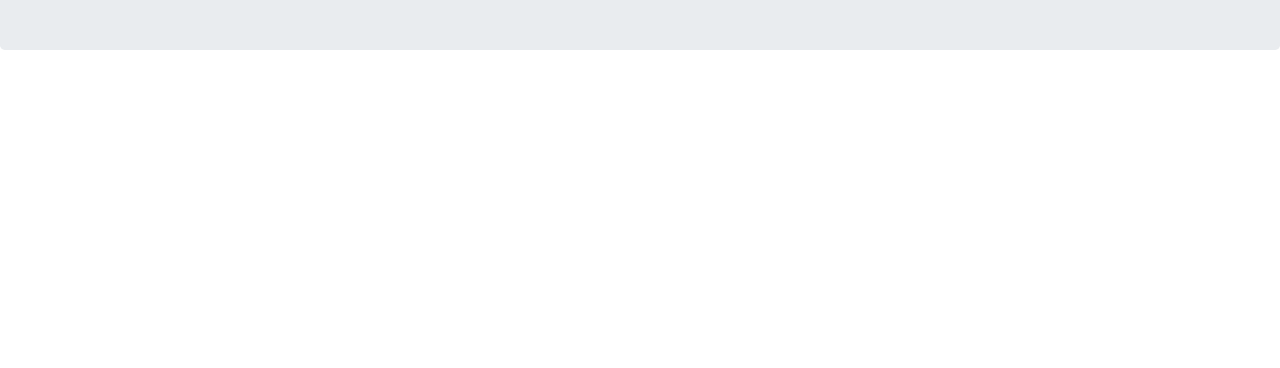
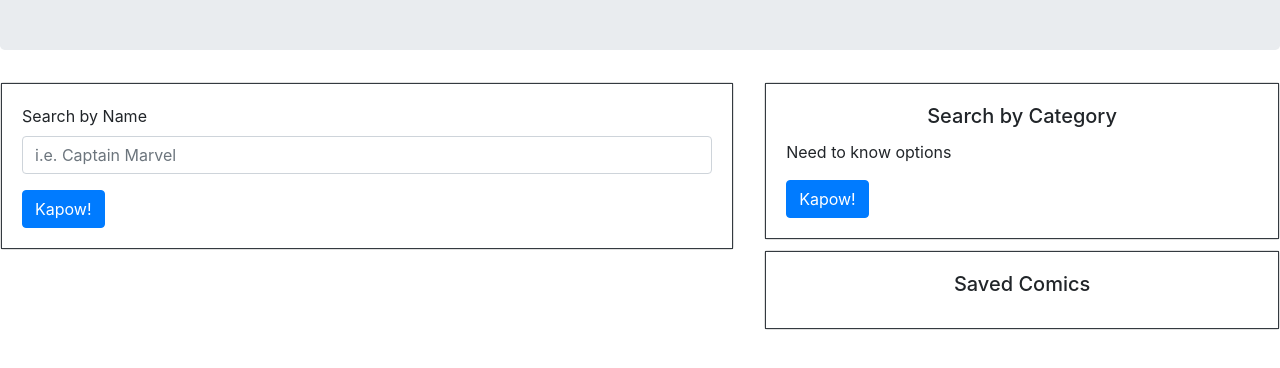
Before and after one commit to mbhardwick/comic, a website: page public/index.html in a window 1280 px wide. Shown: the part 134-502 px from the top of the page. Drawn offline with nearby package versions, Linux system fonts and the light colour scheme.

Commit message:
static html layout

```diff
--- a/public/index.html
+++ b/public/index.html
@@ -7,11 +7,52 @@
     <script src="https://code.jquery.com/jquery.js"></script>
     <script src="https://maxcdn.bootstrapcdn.com/bootstrap/4.0.0/js/bootstrap.min.js"></script>
     <link rel="stylesheet" href="https://stackpath.bootstrapcdn.com/bootstrap/4.3.1/css/bootstrap.min.css" integrity="sha384-ggOyR0iXCbMQv3Xipma34MD+dH/1fQ784/j6cY/iJTQUOhcWr7x9JvoRxT2MZw1T" crossorigin="anonymous">
-    <title>Comic</title>
+    <title>Comic-Can</title>
 </head>
 <body>
     <div class="jumbotron">
         <h1 class="text-center">Comic-Can</h1>
     </div>
+    <!-- Search Bar -->
+    <div class="row">
+        <div class="col-md-7">
+          <div class="card">
+            <div class="card-body border border-dark">
+              <form>
+                <div class="form-group">
+                  <label for="nameInput">Search by Name</label>
+                  <input type="name" class="form-control" id="name-search" placeholder="i.e. Captain Marvel">
+                </div>
+                <button type="submit" class="btn btn-primary">Kapow!</button>
+            </form>
+            </div>
+          </div>
+        </div>
+        <!-- Search by Category -->
+        <div class="col-md-5">
+            <div class="card">
+              <div class="card-body border border-dark">
+                <h5 class="card-title text-center">Search by Category</h5>
+                <p class="card-text">Need to know options</p>
+                <button type="submit" class="btn btn-primary" id="category-search">Kapow!</button>
+              </div>
+            </div>
+        </div>
+    </div>
+    <!-- Results -->
+    <div class="row">
+        <div class="col-md-7">
+          <div class="results" id="results"></div>
+        </div>
+        <!-- Saved -->
+        <div class="col-md-5">
+            <div class="card" id="saved-comics">
+              <div class="card-body border border-dark">
+                <h5 class="card-title text-center">Saved Comics</h5>
+                <div class="saved"></div>
+              </div>
+            </div>
+        </div>
+    </div>
 </body>
 </html>
```
